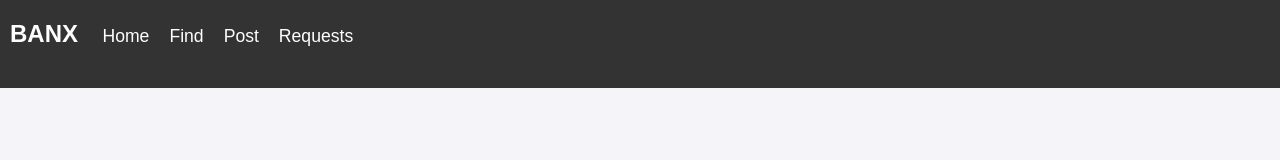
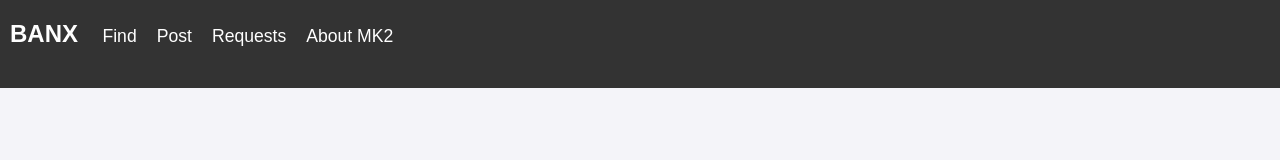
Before and after one commit to reyansh201/BANX, a website with bundled scripts: page login.html in a window 1280 px wide. Shown: the top 160 px of the page. Built offline with nearby package versions, Linux system fonts and the light colour scheme.

Commit message:
Update login.html

```diff
--- a/login.html
+++ b/login.html
@@ -119,10 +119,10 @@
         <h1>BANX</h1>
         <nav>
             <ul class="nav-links">
-                <li><a href="home.html">Home</a></li>
-                <li><a href="find.html">Find</a></li>
-                <li><a href="post.html">Post</a></li>
-                <li><a href = "requests.html">Requests</a></li>
+        <li><a href="index.html" id="findLink">Find</a></li>
+        <li><a href="post.html">Post</a></li>
+        <li><a href = "requests.html">Requests</a></li>
+        <li><a href="loggedin.html">About MK2</a></li>
             </ul>
         </nav>
     </header>
```
